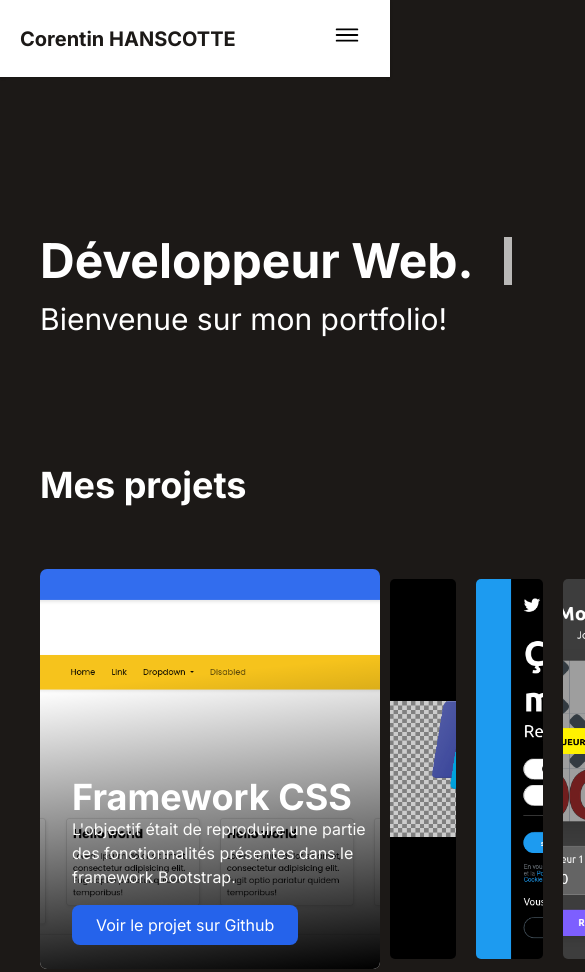
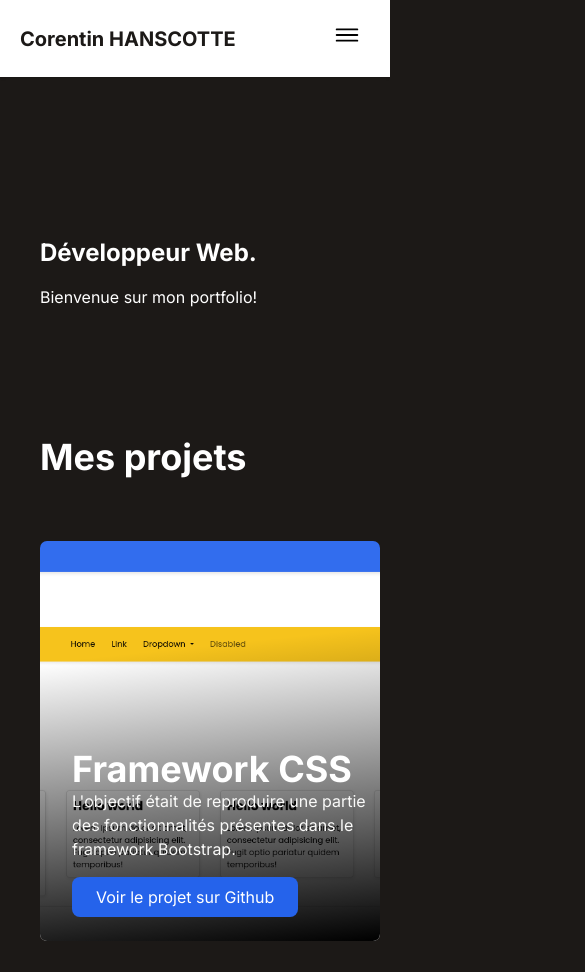
Before and after one commit to HCorentin/Portfolio, a website: page index.html in a window 390 px wide. Shown: the top 972 px of the page, 585 px wide, since content can reach past the window. Drawn offline with nearby package versions, Linux system fonts and the light colour scheme.

Commit message:
update responsive navbar presentation and contact

```diff
--- a/index.html
+++ b/index.html
@@ -50,11 +50,11 @@
 
 <section class="main px-10">
 
-    <div class="presentation pt-40 inline-block">
-        <h1 class="text-stone-900 dark:text-white text-5xl font-bold mb-4 border-r-8 dark:border-r-amber-50"
+    <div class="presentation pt-40 inline-block w-full">
+        <h1 class="text-stone-900 dark:text-white lg:text-5xl md:text-5xl sm:text-4xl text-2xl font-bold mb-4 border-r-8 dark:border-r-amber-50"
             id="presentation__titre">
             Développeur Web.</h1>
-        <p class="text-stone-900 dark:text-white text-3xl" id="bienvenue">Bienvenue sur mon portfolio!</p>
+        <p class="text-stone-900 dark:text-white lg:text-4xl md:text-4xl sm:text-4xl text-base" id="bienvenue">Bienvenue sur mon portfolio!</p>
     </div>
 
 
@@ -164,7 +164,7 @@
     </div>
 
     <div class="competences my-5 mt-32 text-center" id="competences">
-        <p class="text-stone-900 dark:text-white text-xl mb-4 text-center">Les technologies web que j'utilise</p>
+        <p class="text-stone-900 dark:text-white text-xl mb-4 text-center">Stack technique</p>
         <div class="dark:bg-stone-800 bg-stone-50 rounded-xl inline-block text-center p-5">
             <ion-icon class="text-orange-600 text-4xl bg-stone-100 dark:bg-stone-700 rounded-full p-5"
                       name="logo-html5"></ion-icon>
@@ -195,7 +195,7 @@
     <!--CONTACT-->
     <div class="contact" id="contact">
         <h2 class="text-stone-900 dark:text-white text-4xl font-bold my-10">Contact</h2>
-        <div class="bg-stone-50 dark:bg-stone-800 rounded-xl shadow-lg p-8 md:mx-72">
+        <div class="bg-stone-50 dark:bg-stone-800 rounded-xl shadow-lg p-8 md:mx-24 sm:mx-2 lg:mx-40 xl:mx-64 ">
             <form action="mailto:corentin.hanscotte@epitech.eu"
                   class="text-stone-900 dark:text-white flex flex-col space-y-4" method="post">
                 <div>
--- a/package.json
+++ b/package.json
@@ -18,6 +18,8 @@
   },
   "homepage": "https://github.com/EpitechWebAcademiePromo2023/W-WEB-502-LIL-2-1-Portfolio-corentin.hanscotte#readme",
   "devDependencies": {
-    "tailwindcss": "^3.4.4"
+    "autoprefixer": "^10.4.21",
+    "postcss": "^8.5.3",
+    "tailwindcss": "^3.4.17"
   }
 }
--- a/src/css/input.css
+++ b/src/css/input.css
@@ -1,6 +1,13 @@
 @tailwind base;
 @tailwind components;
 @tailwind utilities;
+
+html, body {
+  overflow-x: hidden;
+  margin: 0;
+  padding: 0;
+  box-sizing: border-box;
+}
 
 .mask-rounded-full {
     mask-image: radial-gradient(circle, white 100%, transparent 100%);
@@ -9,7 +16,7 @@
 
 
 body {
-  height: 100vh;
+  min-height: 100vh;
   font-family: Inter, sans-serif;
 }
 
--- a/tailwind.config.js
+++ b/tailwind.config.js
@@ -1,6 +1,6 @@
 /** @type {import('tailwindcss').Config} */
 module.exports = {
-    content: ["./src/**/*.{html,js}"],
+    content: ['index.html', './src/**/*.{html,js}'],
     darkMode: 'class',
     theme: {
       extend: {},
```
Also changed, not shown: src/css/output.css, 1 other file.
